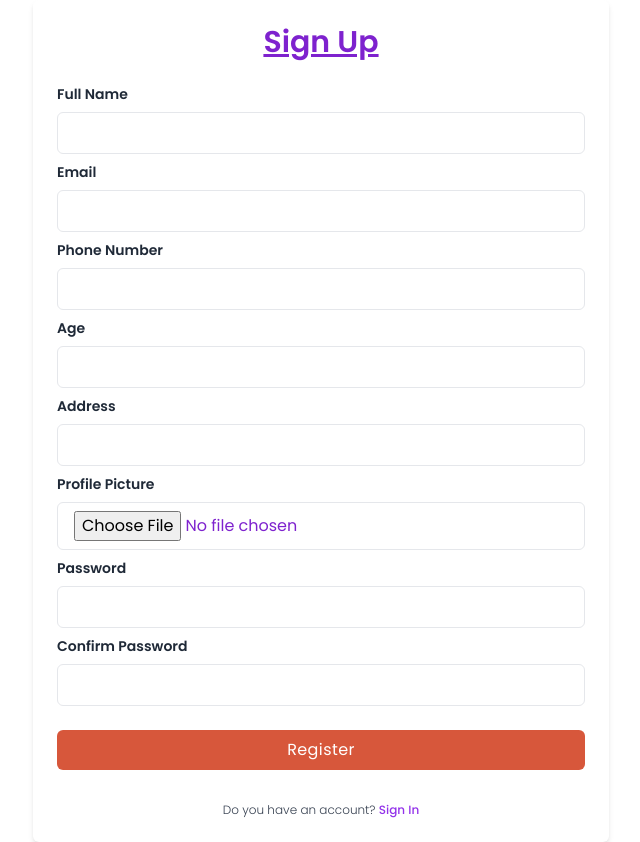
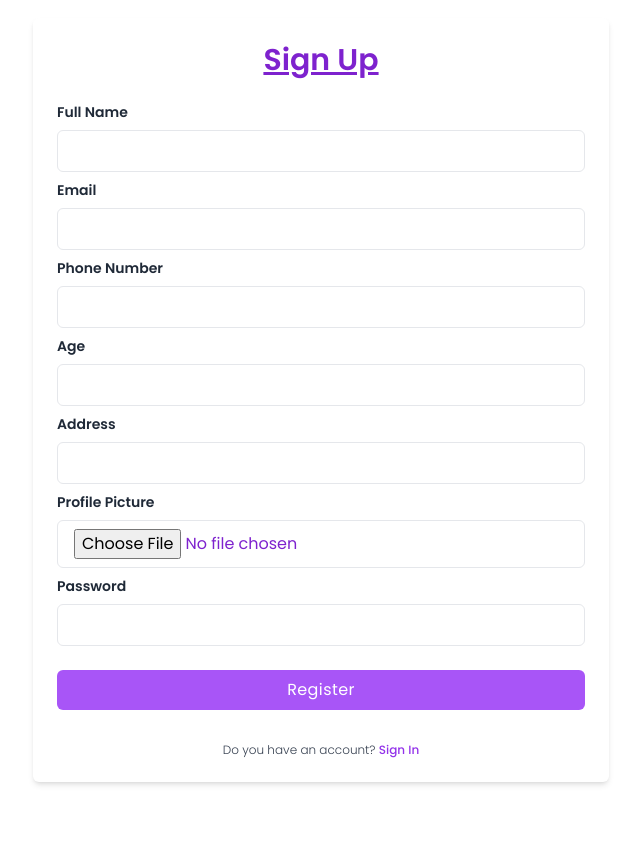
Before and after one commit to HAMZAELALOUI/SRVs, a React (Vite) app in the folder frontend/react/: page /sign-up in a window 1280 px wide. Shown: the whole page, without its empty margins (319-959 px from the left). After the commit the page ends 800 px from the top, so only its background shows below. Built offline with nearby package versions, Linux system fonts and the light colour scheme.

Commit message:
handle insrt image in user and register form with backend

```diff
--- /dev/null
+++ b/frontend/react/services/UtilisateurServices.ts
@@ -0,0 +1,17 @@
+import axios from "axios";
+
+const BASE_URL = "http://localhost:8080/srv/utilisateur"; // Adjust if your API base URL differs
+
+export const registerUser = async (userData: FormData): Promise<any> => {
+  try {
+    const response = await axios.post(`${BASE_URL}/register`, userData, {
+      headers: {
+        "Content-Type": "multipart/form-data",
+      },
+    });
+    return response.data; // Return the response data to handle it in your component
+  } catch (error) {
+    console.error("Error during registration:", error);
+    throw error; // Re-throw to handle it in the component
+  }
+};
--- a/frontend/react/src/components/organs/SignIn.tsx
+++ b/frontend/react/src/components/organs/SignIn.tsx
@@ -1,10 +1,20 @@
-import { FC } from "react";
+import { FC, useState } from "react";
 import { useNavigate } from "react-router-dom";
 
 interface SignInProps {}
 
 const SignIn: FC<SignInProps> = () => {
   const navigate = useNavigate();
+  const [email, setEmail] = useState<string>("");
+  const [password, setPassword] = useState<string>("");
+
+  const handleEmailChange = (event: React.ChangeEvent<HTMLInputElement>) => {
+    setEmail(event.target.value);
+  };
+
+  const handlePasswordChange = (event: React.ChangeEvent<HTMLInputElement>) => {
+    setPassword(event.target.value);
+  };
   return (
     <div className="relative flex flex-col justify-center min-h-screen overflow-hidden">
       <div className="w-full p-6 m-auto bg-white rounded-md shadow-md lg:max-w-xl">
--- a/frontend/react/src/components/organs/SignUp.tsx
+++ b/frontend/react/src/components/organs/SignUp.tsx
@@ -1,22 +1,44 @@
 import React, { FC, useState } from "react";
 import { useNavigate } from "react-router-dom";
+import { registerUser } from "../../../services/UtilisateurServices"; // Adjust the path according to your file structure
 
 interface SignUpProps {}
 
 const SignUp: FC<SignUpProps> = () => {
-  const [firstName, setFirstName] = useState("");
-  const [lastName, setLastName] = useState("");
+  const [name, setName] = useState("");
   const [email, setEmail] = useState("");
+  const [phone, setPhone] = useState("");
+  const [age, setAge] = useState("");
+  const [address, setAddress] = useState("");
   const [password, setPassword] = useState("");
+  const [profilePicture, setProfilePicture] = useState<File | null>(null);
   const navigate = useNavigate();
 
-  const handleSubmit = (event: React.FormEvent<HTMLFormElement>) => {
+  const handleSubmit = async (event: React.FormEvent<HTMLFormElement>) => {
     event.preventDefault();
-    // Handle form submission (e.g., send data to API)
-    console.log("First Name:", firstName);
-    console.log("Last Name:", lastName);
-    console.log("Email:", email);
-    console.log("Password:", password);
+
+    const formData = new FormData();
+    formData.append("name", name);
+    formData.append("email", email);
+    formData.append("phone", phone);
+    formData.append("age", age);
+    formData.append("address", address);
+    formData.append("password", password);
+    if (profilePicture) {
+      formData.append("profilePicture", profilePicture);
+    }
+
+    try {
+      await registerUser(formData);
+      navigate("/sign-in"); // Redirect after successful registration
+    } catch (error) {
+      console.error("Error during registration:", error);
+    }
+  };
+
+  const handleFileChange = (event: React.ChangeEvent<HTMLInputElement>) => {
+    const file = event.target.files ? event.target.files[0] : null;
+    setProfilePicture(file);
   };
 
   return (
@@ -25,7 +47,7 @@ const SignUp: FC<SignUpProps> = () => {
         <h1 className="text-3xl font-semibold text-center text-purple-700 underline">
           Sign Up
         </h1>
-        <form className="mt-6">
+        <form className="mt-6" onSubmit={handleSubmit}>
           <div className="mb-2">
             <label
               htmlFor="name"
@@ -35,6 +57,8 @@ const SignUp: FC<SignUpProps> = () => {
             </label>
             <input
               type="text"
+              value={name}
+              onChange={(e) => setName(e.target.value)}
               className="block w-full px-4 py-2 mt-2 text-purple-700 bg-white border rounded-md focus:border-purple-400 focus:ring-purple-300 focus:outline-none focus:ring focus:ring-opacity-40"
             />
           </div>
@@ -47,18 +71,22 @@ const SignUp: FC<SignUpProps> = () => {
             </label>
             <input
               type="email"
+              value={email}
+              onChange={(e) => setEmail(e.target.value)}
               className="block w-full px-4 py-2 mt-2 text-purple-700 bg-white border rounded-md focus:border-purple-400 focus:ring-purple-300 focus:outline-none focus:ring focus:ring-opacity-40"
             />
           </div>
           <div className="mb-2">
             <label
-              htmlFor="phonr-number"
+              htmlFor="phone-number"
               className="block text-sm font-semibold text-gray-800"
             >
               Phone Number
             </label>
             <input
               type="number"
+              value={phone}
+              onChange={(e) => setPhone(e.target.value)}
               className="block w-full px-4 py-2 mt-2 text-purple-700 bg-white border rounded-md focus:border-purple-400 focus:ring-purple-300 focus:outline-none focus:ring focus:ring-opacity-40"
             />
           </div>
@@ -71,6 +99,8 @@ const SignUp: FC<SignUpProps> = () => {
             </label>
             <input
               type="number"
+              value={age}
+              onChange={(e) => setAge(e.target.value)}
               className="block w-full px-4 py-2 mt-2 text-purple-700 bg-white border rounded-md focus:border-purple-400 focus:ring-purple-300 focus:outline-none focus:ring focus:ring-opacity-40"
             />
           </div>
@@ -82,7 +112,9 @@ const SignUp: FC<SignUpProps> = () => {
               Address
             </label>
             <input
-              type="address"
+              type="text"
+              value={address}
+              onChange={(e) => setAddress(e.target.value)}
               className="block w-full px-4 py-2 mt-2 text-purple-700 bg-white border rounded-md focus:border-purple-400 focus:ring-purple-300 focus:outline-none focus:ring focus:ring-opacity-40"
             />
           </div>
@@ -95,6 +127,7 @@ const SignUp: FC<SignUpProps> = () => {
             </label>
             <input
               type="file"
+              onChange={handleFileChange}
               className="block w-full px-4 py-2 mt-2 text-purple-700 bg-white border rounded-md focus:border-purple-400 focus:ring-purple-300 focus:outline-none focus:ring focus:ring-opacity-40"
             />
           </div>
@@ -107,31 +140,21 @@ const SignUp: FC<SignUpProps> = () => {
             </label>
             <input
               type="password"
+              value={password}
+              onChange={(e) => setPassword(e.target.value)}
               className="block w-full px-4 py-2 mt-2 text-purple-700 bg-white border rounded-md focus:border-purple-400 focus:ring-purple-300 focus:outline-none focus:ring focus:ring-opacity-40"
             />
           </div>
-          <div className="mb-2">
-            <label
-              htmlFor="confirm-password"
-              className="block text-sm font-semibold text-gray-800"
+          <div className="mt-6">
+            <button
+              type="submit"
+              className="w-full px-4 py-2 tracking-wide text-white transition-colors duration-200 transform bg-purple-500 rounded-md hover:bg-purple-600 focus:outline-none focus:bg-purple-600"
             >
-              Confirm Password
-            </label>
-            <input
-              type="password"
-              className="block w-full px-4 py-2 mt-2 text-purple-700 bg-white border rounded-md focus:border-purple-400 focus:ring-purple-300 focus:outline-none focus:ring focus:ring-opacity-40"
-            />
-          </div>
-
-          <div className="mt-6">
-            <button className="w-full px-4 py-2 tracking-wide text-white transition-colors duration-200 transform bg-color1 rounded-md hover:bg-purple-600 focus:outline-none focus:bg-purple-600">
               Register
             </button>
           </div>
         </form>
-
         <p className="mt-8 text-xs font-light text-center text-gray-700">
-          {" "}
           Do you have an account?{" "}
           <a
             href="#"
```
